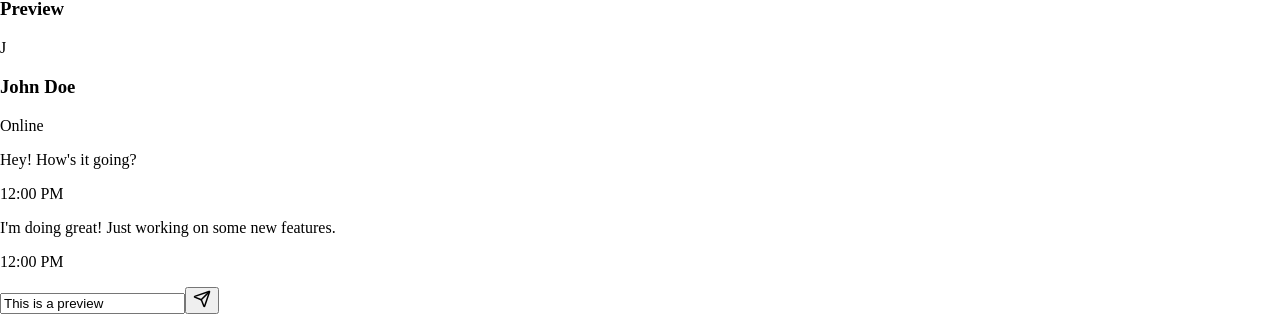
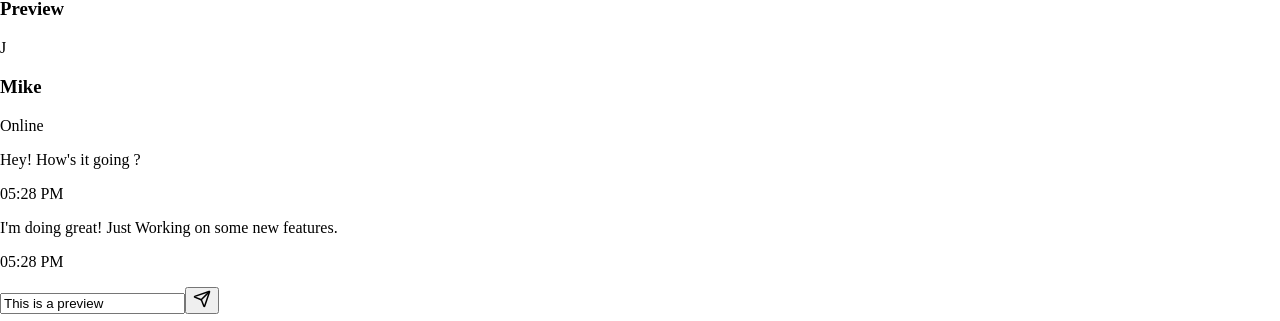
Before and after one commit to Siva-Vijayakumar/MERN-STACK-CHAT-APP, a React app in the folder Frontend/: page /settings in a window 1280 px wide. Shown: the part 299-620 px from the top of the page. Built offline with nearby package versions, Linux system fonts and the light colour scheme; no server answers; the HTML template or start-up script is replaced by a standard one.

Commit message:
All 5 file changes Reversed

```diff
--- a/Frontend/src/components/ChatContainer.jsx
+++ b/Frontend/src/components/ChatContainer.jsx
@@ -1,6 +1,5 @@
 import { useChatStore } from "../store/useChatStore";
 import { useEffect, useRef } from "react";
-
 import ChatHeader from "./ChatHeader";
 import MessageInput from "./MessageInput";
 import MessageSkeleton from "./skeletons/MessageSkeleton";
@@ -8,62 +7,45 @@ import { useAuthStore } from "../store/useAuthStore";
 import { formatMessageTime } from "../lib/utils";
 
 const ChatContainer = () => {
-  const {
-    messages,
-    getMessages,
-    isMessagesLoading,
-    selectedUser,
-    subscribeToMessages,
-    unsubscribeFromMessages,
-  } = useChatStore();
-  const { authUser } = useAuthStore();
+    const {messages, getMessages, isMessagesLoading, selectedUser, subscribeToMessages, unsubscribeFromMessages} = useChatStore();
+    const {authUser} = useAuthStore();
     const messageEndRef = useRef(null);
 
     useEffect(() => {
         getMessages(selectedUser._id);
-
         subscribeToMessages();
 
         return () => unsubscribeFromMessages();
     }, [selectedUser._id, getMessages, subscribeToMessages, unsubscribeFromMessages]);
 
-  useEffect(() => {
-    if (messageEndRef.current && messages) {
-      messageEndRef.current.scrollIntoView({ behavior: "smooth" });
+    useEffect(()=>{
+        if(messageEndRef.current && messages){
+            messageEndRef.current.scrollIntoView({behavior: "smooth"});
         }
-  }, [messages]);
+    }, [messages])
 
-  if (isMessagesLoading) {
+    if(isMessagesLoading) {
         return (
         <div className="flex-1 flex flex-col overflow-auto">
-        <ChatHeader />
+            <ChatHeader/>
             <MessageSkeleton />
             <MessageInput />
         </div>
     );
 }
-
     return (
         <div className="flex-1 flex flex-col overflow-auto">
-      <ChatHeader />
-
-      <div className="flex-1 overflow-y-auto p-4 space-y-4">
+            <ChatHeader/>
+            <div className="flex-1 overflow-auto px-4 space-y-4">
                 {messages.map((message) => (
                     <div
                         key={message._id}
                         className={`chat ${message.senderId === authUser._id ? "chat-end" : "chat-start"}`}
                         ref={messageEndRef}
                     >
-            <div className=" chat-image avatar">
+                        <div className="chat-image avatar">
                             <div className="size-10 rounded-full border">
-                <img
-                  src={
-                    message.senderId === authUser._id
-                      ? authUser.profilePic || "/avatar.jpg"
-                      : selectedUser.profilePic || "/avatar.jpg"
-                  }
-                  alt="profile pic"
-                />
+                                <img src={message.senderId === authUser._id ? authUser.profilePic || "/avatar.jpg" : selectedUser.profilePic || "/avatar.jpg"} alt="ProfilePic" />
                             </div>
                         </div>
                     <div className="chat-header mb-1">
@@ -89,4 +71,5 @@ const ChatContainer = () => {
         </div>
     );
 };
+
 export default ChatContainer;
--- a/Frontend/src/components/Sidebar.jsx
+++ b/Frontend/src/components/Sidebar.jsx
@@ -1,9 +1,8 @@
 import { useEffect, useState } from "react";
 import { useChatStore } from "../store/useChatStore";
-import { useAuthStore } from "../store/useAuthStore";
 import SidebarSkeleton from "./skeletons/SidebarSkeleton";
 import { Users } from "lucide-react";
-
+import { useAuthStore } from "../store/useAuthStore";
 const Sidebar = () => {
     const { getUsers, users, selectedUser, setSelectedUser, isUsersLoading } = useChatStore();
 
@@ -13,6 +12,7 @@ const Sidebar = () => {
     useEffect(() => {
       getUsers();
     }, [getUsers]);
+
 
     const filteredUsers = showOnlineOnly
       ? users.filter((user) => onlineUsers.includes(user._id))
@@ -38,7 +38,7 @@ const Sidebar = () => {
               />
               <span className="text-sm">Show online only</span>
             </label>
-          <span className="text-xs text-zinc-500">({onlineUsers.length - 1} online)</span>
+            <span className="text-xs text-zinc-500">({(onlineUsers.length || 1) - 1} online)</span>
           </div>
         </div>
 
@@ -84,4 +84,5 @@ const Sidebar = () => {
       </aside>
     );
   };
+
 export default Sidebar;
--- a/Frontend/src/pages/SettingsPage.jsx
+++ b/Frontend/src/pages/SettingsPage.jsx
@@ -1,14 +1,15 @@
-import { THEMES } from "../constants";
-import { useThemeStore } from "../store/useThemeStore";
-import { Send } from "lucide-react";
+import React from 'react'
+import { THEMES } from '../constants';
+import { Send } from 'lucide-react';
+import { useThemeStore } from '../store/useThemeStore';
 
 const PREVIEW_MESSAGES = [
-  { id: 1, content: "Hey! How's it going?", isSent: false },
-  { id: 2, content: "I'm doing great! Just working on some new features.", isSent: true },
+  { id: 1, text: "Hey! How's it going ?", isSent:false },
+  { id: 2, text: "I'm doing great! Just Working on some new features.", isSent:true },
 ];
 
 const SettingsPage = () => {
-  const { theme, setTheme } = useThemeStore();
+  const {theme, setTheme} = useThemeStore();
 
   return (
     <div className="h-screen container mx-auto px-4 pt-20 max-w-5xl">
@@ -57,7 +58,7 @@ const SettingsPage = () => {
                       J
                     </div>
                     <div>
-                      <h3 className="font-medium text-sm">John Doe</h3>
+                      <h3 className="font-medium text-sm">Mike</h3>
                       <p className="text-xs text-base-content/70">Online</p>
                     </div>
                   </div>
@@ -76,14 +77,14 @@ const SettingsPage = () => {
                           ${message.isSent ? "bg-primary text-primary-content" : "bg-base-200"}
                         `}
                       >
-                        <p className="text-sm">{message.content}</p>
+                        <p className="text-sm">{message.text}</p>
                         <p
                           className={`
                             text-[10px] mt-1.5
                             ${message.isSent ? "text-primary-content/70" : "text-base-content/70"}
                           `}
                         >
-                          12:00 PM
+                          05:28 PM
                         </p>
                       </div>
                     </div>
@@ -112,5 +113,6 @@ const SettingsPage = () => {
       </div>
     </div>
   );
-};
-export default SettingsPage;
+}
+
+export default SettingsPage
```
Also changed, not shown: Frontend/src/components/AuthImagePattern.jsx (indentation only), Frontend/src/components/skeletons/MessageSkeleton.jsx (indentation only). Lines whose indentation alone changed are shown as unchanged.
